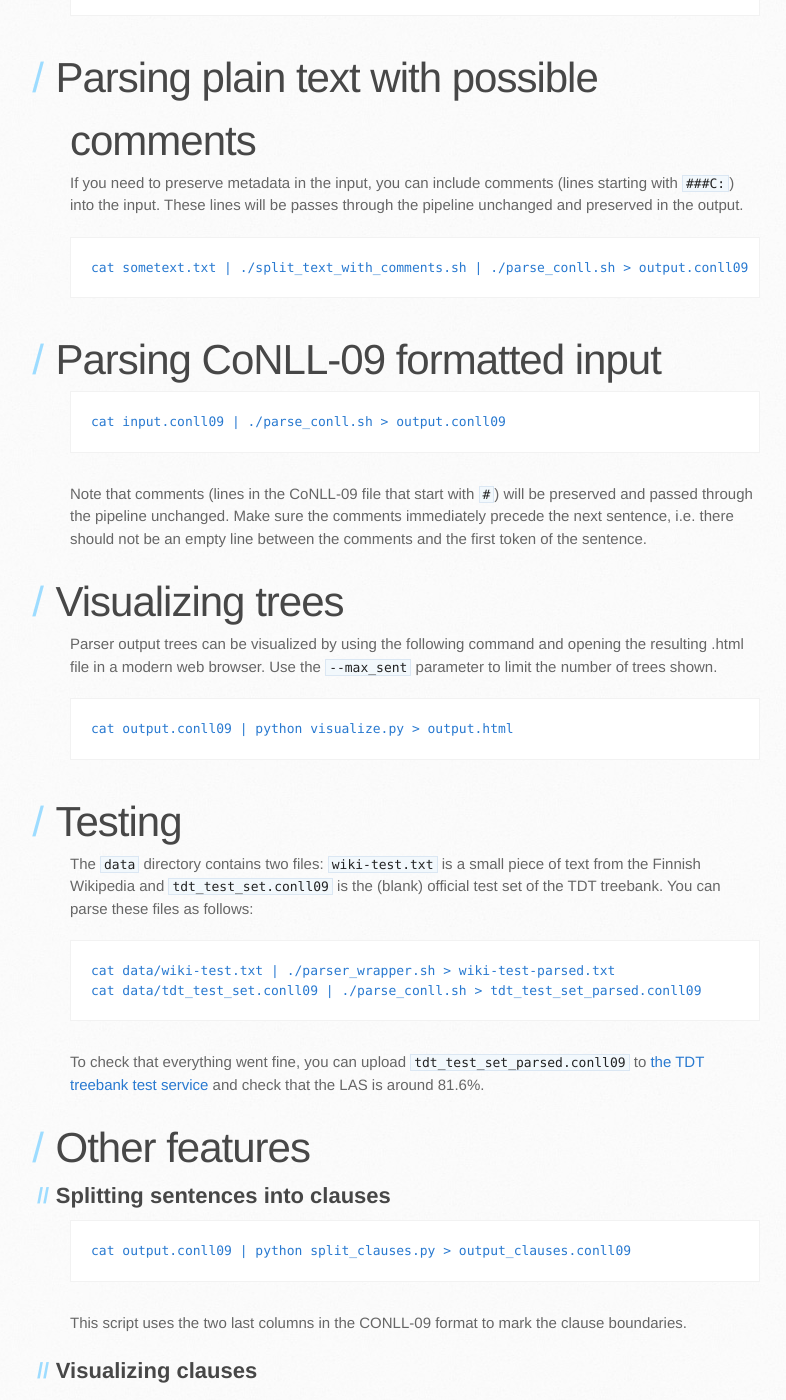
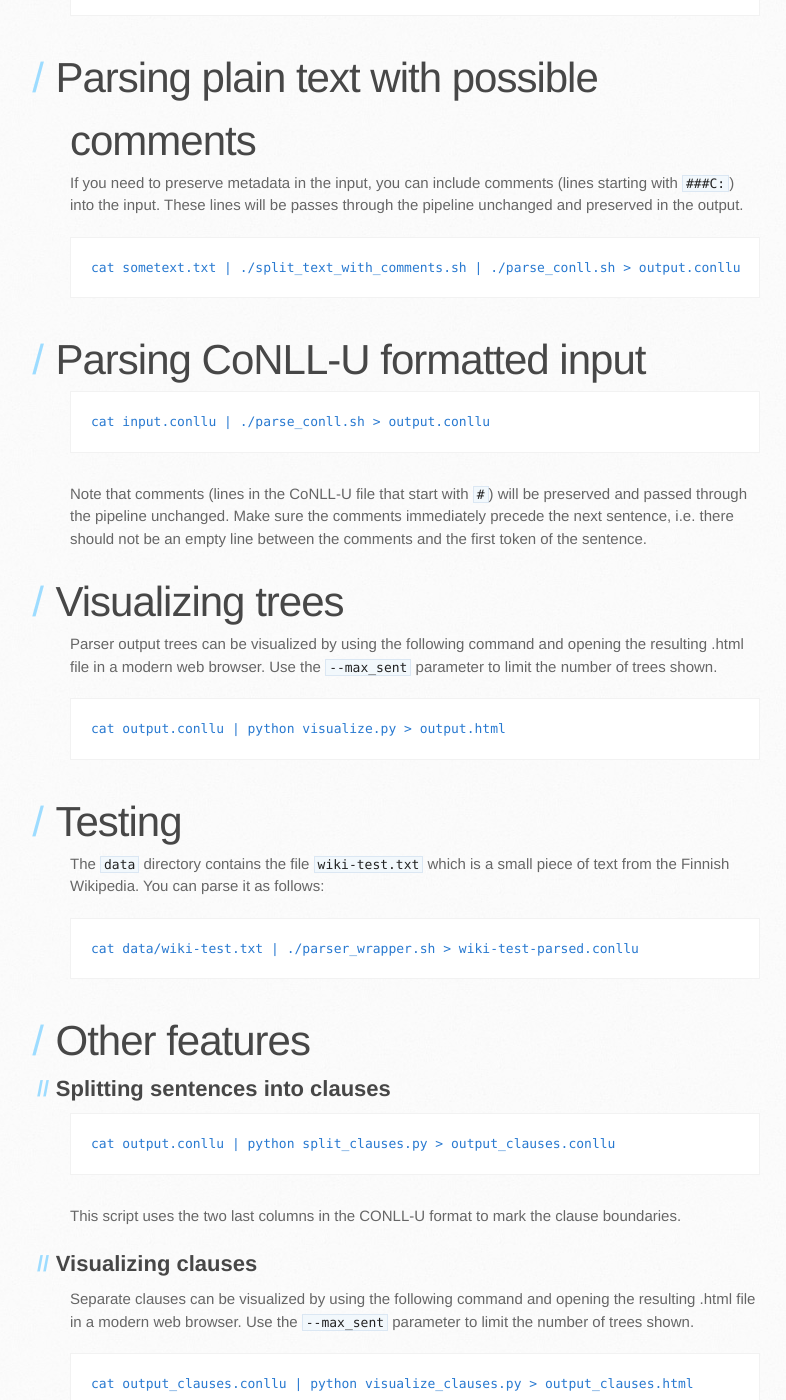
Before and after one commit to TurkuNLP/Finnish-dep-parser, a Jekyll site: the page built from index.md, in a window 1280 px wide and 1400 px high, scrolled down 1158 px. Shown: the whole window, without its empty margins (100-886 px from the left). Built offline with Jekyll 4.4.1, drawn with Linux system fonts in a browser that asks for light colours; some of the changed text lies outside the part shown.

Commit message:
conll09 -> conllu

```diff
--- a/index.md
+++ b/index.md
@@ -29,7 +29,7 @@ These all are Java programs and tend to work fine anywhere with a sane Java inst
 
 The following command will run the entire pipeline (sentence splitting, tokenization, tagging, parsing) on a text file. All programs throughout the pipeline expect *UTF-8* as text encoding.
 
-    cat sometext.txt | ./parser_wrapper.sh > output.conll09
+    cat sometext.txt | ./parser_wrapper.sh > output.conllu
 
 # Parsing plain text with possible comments
 
@@ -38,13 +38,13 @@ comments (lines starting with `###C:`) into the input. These lines
 will be passes through the pipeline unchanged and preserved in the
 output.
 
-    cat sometext.txt | ./split_text_with_comments.sh | ./parse_conll.sh > output.conll09
+    cat sometext.txt | ./split_text_with_comments.sh | ./parse_conll.sh > output.conllu
 
-# Parsing CoNLL-09 formatted input
+# Parsing CoNLL-U formatted input
 
-    cat input.conll09 | ./parse_conll.sh > output.conll09
+    cat input.conllu | ./parse_conll.sh > output.conllu
 
-Note that comments (lines in the CoNLL-09 file that start with `#`)
+Note that comments (lines in the CoNLL-U file that start with `#`)
 will be preserved and passed through the pipeline unchanged. Make sure
 the comments immediately precede the next sentence, i.e. there
 should not be an empty line between the comments and the first token
@@ -54,27 +54,24 @@ of the sentence.
 
 Parser output trees can be visualized by using the following command and opening the resulting .html file in a modern web browser. Use the `--max_sent` parameter to limit the number of trees shown.
 
-    cat output.conll09 | python visualize.py > output.html
+    cat output.conllu | python visualize.py > output.html
 
 # Testing
 
-The `data` directory contains two files: `wiki-test.txt` is a small piece of text from the Finnish Wikipedia and `tdt_test_set.conll09` is the (blank) official test set of the TDT treebank. You can parse these files as follows:
+The `data` directory contains the file `wiki-test.txt` which is a small piece of text from the Finnish Wikipedia. You can parse it as follows:
 
-    cat data/wiki-test.txt | ./parser_wrapper.sh > wiki-test-parsed.txt
-    cat data/tdt_test_set.conll09 | ./parse_conll.sh > tdt_test_set_parsed.conll09
-
-To check that everything went fine, you can upload `tdt_test_set_parsed.conll09` to [the TDT treebank test service](http://bionlp-www.utu.fi/tdteval/) and check that the LAS is around 81.6%.
+    cat data/wiki-test.txt | ./parser_wrapper.sh > wiki-test-parsed.conllu
 
 # Other features
 
 ## Splitting sentences into clauses
 
-    cat output.conll09 | python split_clauses.py > output_clauses.conll09
+    cat output.conllu | python split_clauses.py > output_clauses.conllu
 
-This script uses the two last columns in the CONLL-09 format to mark the clause boundaries.
+This script uses the two last columns in the CONLL-U format to mark the clause boundaries.
 
 ## Visualizing clauses
 
 Separate clauses can be visualized by using the following command and opening the resulting .html file in a modern web browser. Use the `--max_sent` parameter to limit the number of trees shown.
 
-    cat output_clauses.conll09 | python visualize_clauses.py > output_clauses.html
+    cat output_clauses.conllu | python visualize_clauses.py > output_clauses.html
```
